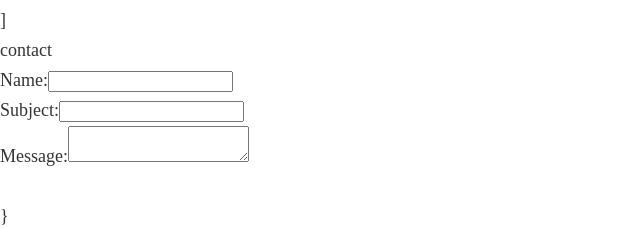
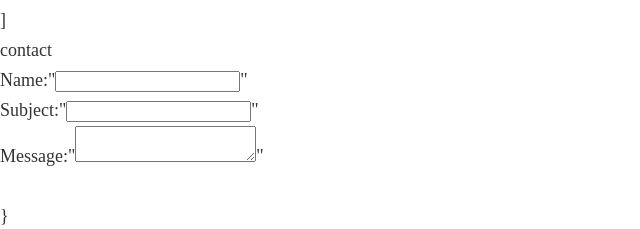
Before and after one commit to jonmajorc/jonmajorc.me, a Gatsby site: page / in a window 1280 px wide. Shown: the part 1302-1531 px from the top of the page, 0-640 px from the left. Built offline with nearby package versions, Linux system fonts and the light colour scheme; Gatsby itself is replaced by a stand-in of ours; some packages are replaced by stand-ins of ours.

Commit message:
quote around inputs and textarea

```diff
--- a/src/components/Contact.js
+++ b/src/components/Contact.js
@@ -17,15 +17,21 @@ class Notes extends React.Component {
           <form className="form" action="">
             <div className="form__group">
               <label htmlFor="name">Name:</label>
+              <span className="input-quote">{'"'}</span>
               <input type="text" />
+              <span className="input-quote">{'"'}</span>
             </div>
             <div className="form__group">
               <label htmlFor="subject">Subject:</label>
+              <span className="input-quote">{'"'}</span>
               <input type="text" />
+              <span className="input-quote">{'"'}</span>
             </div>
             <div className="form__group">
               <label htmlFor="message">Message:</label>
+              <span className="input-quote">{'"'}</span>
               <textarea />
+              <span className="input-quote">{'"'}</span>
             </div>
           </form>
         </div>
--- a/src/scss/components/_contact.scss
+++ b/src/scss/components/_contact.scss
@@ -20,8 +20,13 @@
 
       input,
       textarea {
-        flex: 0 1 100%;
+        flex: 1 1 100%;
         border: 1px solid $black;
+      }
+
+      .input-quote {
+        font-size: 1.5em;
+        padding: 0 5px;
       }
     }
   }
```
